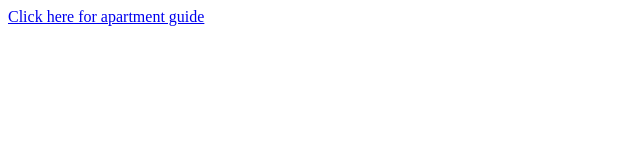
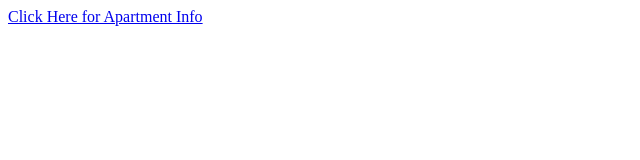
Before and after one commit to henryfliss/pdf-qr-code, a plain HTML site: page index.html in a window 1280 px wide. Shown: the full height of the page, 0-640 px from the left. Drawn offline with Linux system fonts and the light colour scheme.

Commit message:
Update index.html

```diff
--- a/index.html
+++ b/index.html
@@ -1,3 +1,3 @@
 <html>
-  <p><a href="Beachfront%20Apartment%20Guide%202023.pdf">Click here for apartment guide</a></p>
+  <p><a href="Beachfront%20Apartment%20Guide%202023.pdf">Click Here for Apartment Info</a></p>
 </html>
```
